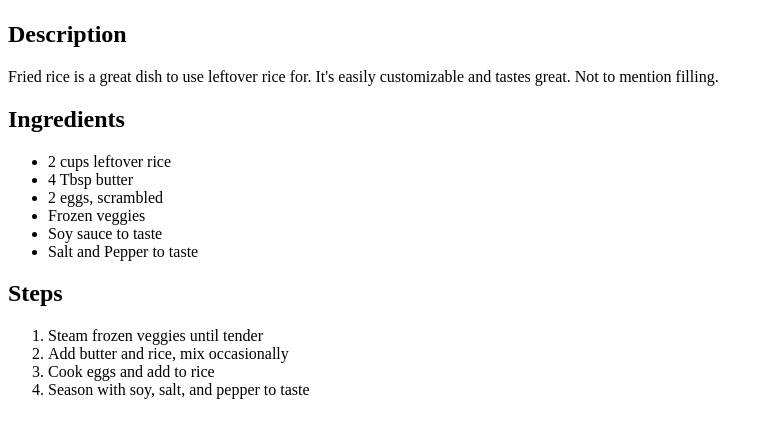
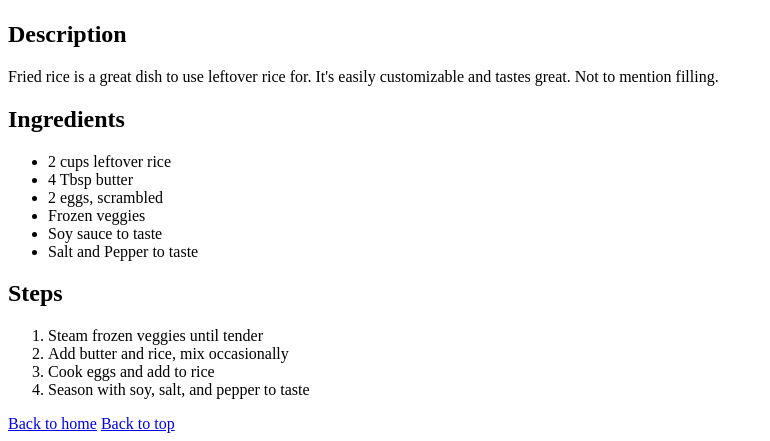
Before and after one commit to l-Freezing-Moon-l/odin-recipes, a plain HTML site: page recipes/fried-rice.html in a window 1280 px wide. Shown: the part 383-824 px from the top of the page, without its empty margins (0-770 px from the left). Before the commit the page ends 800 px from the top, so only its background shows below. Drawn offline with Linux system fonts and the light colour scheme.

Commit message:
Add links to home and top

```diff
--- a/recipes/fried-rice.html
+++ b/recipes/fried-rice.html
@@ -37,5 +37,8 @@
             <li>Cook eggs and add to rice</li>
             <li>Season with soy, salt, and pepper to taste</li>
         </ol>
+
+        <a href="../index.html">Back to home</a>
+        <a href="./fried-rice.html">Back to top</a>
     </body>
 </html>
```
